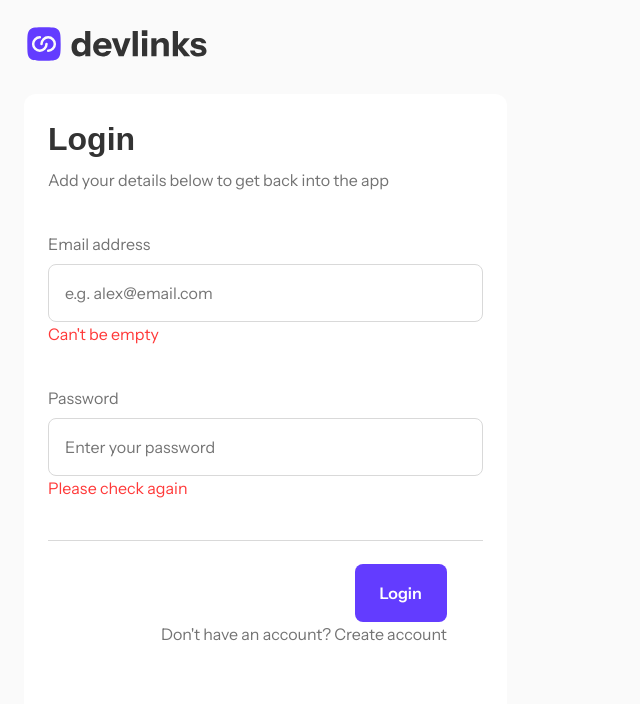
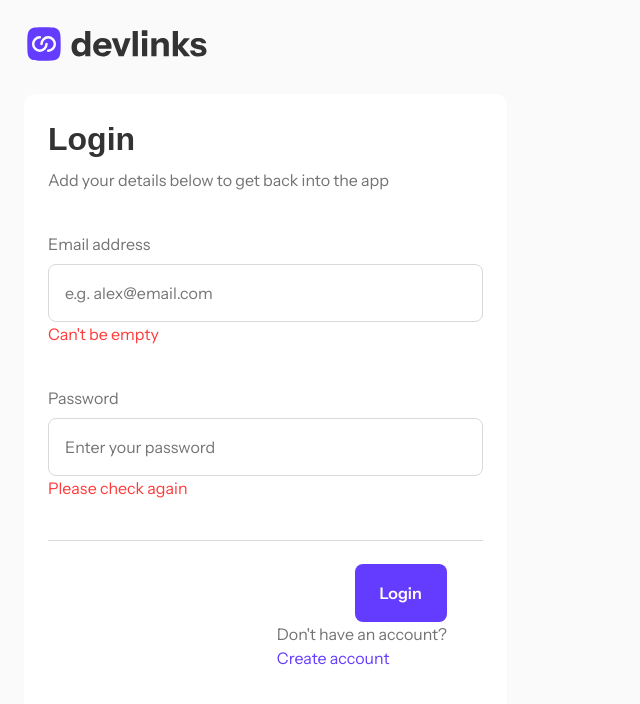
Before and after one commit to jkaps9/link-sharing-app, a React (Vite) app: page /auth/login in a window 1280 px wide. Shown: the top 704 px of the page, without its empty margins (0-640 px from the left). Built offline with nearby package versions, Linux system fonts and the light colour scheme; a web font is replaced by a local one.

Commit message:
feat: enhance footer layout and styling in Login and Register components

```diff
--- a/src/routes/login.jsx
+++ b/src/routes/login.jsx
@@ -38,9 +38,12 @@ const Login = () => {
           <button type="submit" className="btn btn--primary">
             Login
           </button>
-          <p>
-            Don't have an account? <Link to="../signup">Create account</Link>
-          </p>
+          <div className="footer__content">
+            <p>Don't have an account? </p>
+            <Link to="../signup" className="accent-text">
+              Create account
+            </Link>
+          </div>
         </footer>
       </form>
     </>
--- a/src/routes/register.jsx
+++ b/src/routes/register.jsx
@@ -50,12 +50,12 @@ const Register = () => {
           <button type="submit" className="btn btn--primary">
             Create new account
           </button>
-          <p>
-            Already have an account?{" "}
+          <div className="footer__content">
+            <p>Already have an account?</p>
             <Link to="../login" className="accent-text">
               Login
             </Link>
-          </p>
+          </div>
         </footer>
       </form>
     </>
```
